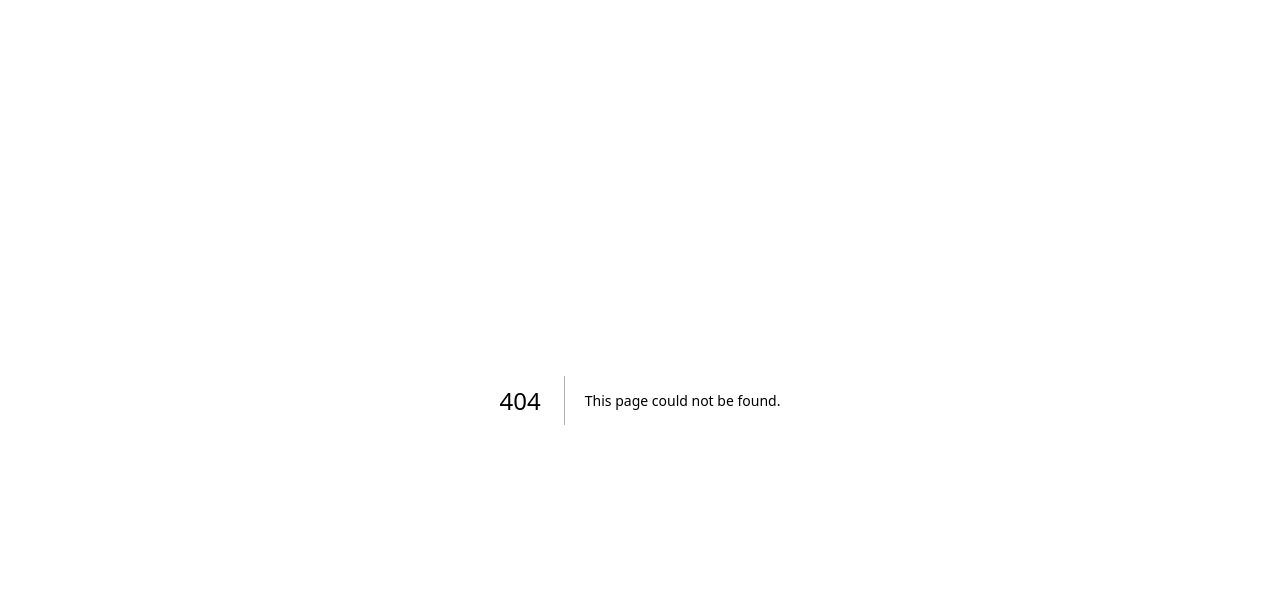
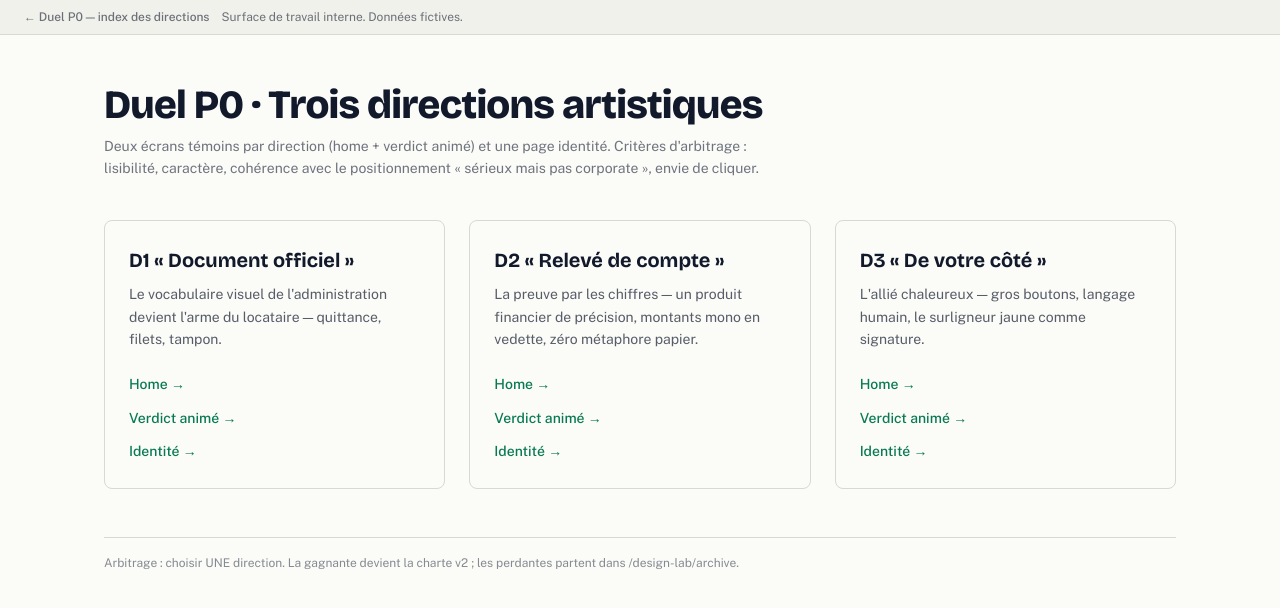
Before and after one commit to lyestriki-29/trop-paye, a Next.js app in the folder apps/web/: page /design-lab/directions in a window 1280 px wide. Before the commit this address had no page. Shown: the top 608 px of the page. Built offline with nearby package versions, Linux system fonts and the light colour scheme; a web font is replaced by a local one.

Commit message:
feat(design-lab): infra duel de directions (thèmes scopés, polices, comparateur)

```diff
--- /dev/null
+++ b/apps/web/app/design-lab/directions/DirectionTheme.tsx
@@ -0,0 +1,13 @@
+import type { ReactNode } from "react";
+
+const THEME_CLASS = { d1: "theme-d1", d2: "theme-d2", d3: "theme-d3" } as const;
+export type DirectionId = keyof typeof THEME_CLASS;
+
+/** Scope un thème du duel : re-ancre fond/texte/police sur les variables du thème. */
+export function DirectionTheme({ dir, children }: { dir: DirectionId; children: ReactNode }) {
+  return (
+    <div className={`${THEME_CLASS[dir]} min-h-screen bg-paper font-body text-ink`}>
+      {children}
+    </div>
+  );
+}
--- /dev/null
+++ b/apps/web/app/design-lab/directions/directions.css
@@ -0,0 +1,35 @@
+/* Thèmes du duel P0 — scopés, zéro impact hors /design-lab/directions. */
+
+.theme-d1 {
+  /* Hérite de :root (charte v1) — accent = rouge tampon. */
+}
+
+.theme-d2 {
+  /* « Relevé de compte » — data-fintech froide, preuve par les chiffres. */
+  --color-ink: 13 18 32; /* #0D1220 */
+  --color-paper: 255 255 255; /* #FFFFFF */
+  --color-paper-2: 245 247 250; /* #F5F7FA */
+  --color-refund: 0 179 116; /* #00B374 */
+  --color-refund-text: 0 115 74; /* #00734A */
+  --color-stamp: 229 72 77; /* #E5484D */
+  --color-line: 226 230 238; /* #E2E6EE */
+  --color-accent: 0 179 116; /* accent = le vert compteur */
+  --font-display: var(--font-d2-display);
+  --font-body: var(--font-d2-body);
+  --font-mono: var(--font-d2-mono);
+}
+
+.theme-d3 {
+  /* « De votre côté » — allié humain, chaleur maîtrisée. */
+  --color-ink: 42 33 24; /* #2A2118 */
+  --color-paper: 255 254 251; /* #FFFEFB */
+  --color-paper-2: 250 244 236; /* #FAF4EC */
+  --color-refund: 12 143 99; /* #0C8F63 */
+  --color-refund-text: 10 115 81; /* #0A7351 */
+  --color-stamp: 214 69 69; /* #D64545 */
+  --color-line: 234 225 214; /* #EAE1D6 */
+  --color-accent: 255 216 77; /* #FFD84D — le surligneur jaune */
+  --font-display: var(--font-d3-display);
+  --font-body: var(--font-d3-body);
+  /* mono : hérite de Spline Sans Mono (continuité des montants) */
+}
--- /dev/null
+++ b/apps/web/app/design-lab/directions/layout.tsx
@@ -0,0 +1,50 @@
+import type { ReactNode } from "react";
+import Link from "next/link";
+import { Figtree, IBM_Plex_Mono, Inter, Inter_Tight, Outfit } from "next/font/google";
+import "./directions.css";
+
+const d2Display = Inter_Tight({
+  subsets: ["latin"],
+  variable: "--font-d2-display",
+  weight: ["600", "700", "800"],
+  display: "swap",
+});
+const d2Body = Inter({
+  subsets: ["latin"],
+  variable: "--font-d2-body",
+  weight: ["400", "500", "600"],
+  display: "swap",
+});
+const d2Mono = IBM_Plex_Mono({
+  subsets: ["latin"],
+  variable: "--font-d2-mono",
+  weight: ["400", "500"],
+  display: "swap",
+});
+const d3Display = Outfit({
+  subsets: ["latin"],
+  variable: "--font-d3-display",
+  weight: ["600", "700", "800"],
+  display: "swap",
+});
+const d3Body = Figtree({
+  subsets: ["latin"],
+  variable: "--font-d3-body",
+  weight: ["400", "500", "600"],
+  display: "swap",
+});
+
+export default function DirectionsLayout({ children }: { children: ReactNode }) {
+  const fontVars = `${d2Display.variable} ${d2Body.variable} ${d2Mono.variable} ${d3Display.variable} ${d3Body.variable}`;
+  return (
+    <div className={fontVars}>
+      <nav className="border-b border-line bg-paper-2 px-6 py-2 text-xs text-ink/60">
+        <Link href="/design-lab/directions" className="font-medium hover:underline">
+          ← Duel P0 — index des directions
+        </Link>
+        <span className="ml-3">Surface de travail interne. Données fictives.</span>
+      </nav>
+      {children}
+    </div>
+  );
+}
--- /dev/null
+++ b/apps/web/app/design-lab/directions/page.tsx
@@ -0,0 +1,81 @@
+import Link from "next/link";
+
+/**
+ * Index du duel P0 — comparateur des 3 directions artistiques.
+ * Arbitrage : choisir UNE direction. La gagnante devient la charte v2 ;
+ * les perdantes partent dans /design-lab/archive.
+ */
+
+interface Direction {
+  id: "d1" | "d2" | "d3";
+  name: string;
+  partiPris: string;
+}
+
+const DIRECTIONS: Direction[] = [
+  {
+    id: "d1",
+    name: "D1 « Document officiel »",
+    partiPris:
+      "Le vocabulaire visuel de l'administration devient l'arme du locataire — quittance, filets, tampon.",
+  },
+  {
+    id: "d2",
+    name: "D2 « Relevé de compte »",
+    partiPris:
+      "La preuve par les chiffres — un produit financier de précision, montants mono en vedette, zéro métaphore papier.",
+  },
+  {
+    id: "d3",
+    name: "D3 « De votre côté »",
+    partiPris:
+      "L'allié chaleureux — gros boutons, langage humain, le surligneur jaune comme signature.",
+  },
+];
+
+const SCREENS = [
+  { slug: "home", label: "Home" },
+  { slug: "verdict", label: "Verdict animé" },
+  { slug: "identite", label: "Identité" },
+] as const;
+
+export default function DirectionsIndex() {
+  return (
+    <main className="mx-auto max-w-container px-6 py-12">
+      <h1 className="font-display text-2xl font-extrabold tracking-display">
+        Duel P0 · Trois directions artistiques
+      </h1>
+      <p className="mt-2 max-w-2xl text-sm text-ink/60">
+        Deux écrans témoins par direction (home + verdict animé) et une page identité.
+        Critères d'arbitrage : lisibilité, caractère, cohérence avec le positionnement
+        « sérieux mais pas corporate », envie de cliquer.
+      </p>
+
+      <div className="mt-10 grid gap-6 md:grid-cols-3">
+        {DIRECTIONS.map((d) => (
+          <article key={d.id} className="rounded-card border border-line bg-paper p-6">
+            <h2 className="font-display text-lg font-bold">{d.name}</h2>
+            <p className="mt-2 text-sm leading-relaxed text-ink/70">{d.partiPris}</p>
+            <ul className="mt-5 space-y-2">
+              {SCREENS.map((s) => (
+                <li key={s.slug}>
+                  <Link
+                    href={`/design-lab/directions/${d.id}/${s.slug}`}
+                    className="text-sm font-medium text-refund-text underline-offset-2 hover:underline"
+                  >
+                    {s.label} →
+                  </Link>
+                </li>
+              ))}
+            </ul>
+          </article>
+        ))}
+      </div>
+
+      <p className="mt-12 border-t border-line pt-4 text-xs text-ink/50">
+        Arbitrage : choisir UNE direction. La gagnante devient la charte v2 ; les perdantes
+        partent dans /design-lab/archive.
+      </p>
+    </main>
+  );
+}
```
